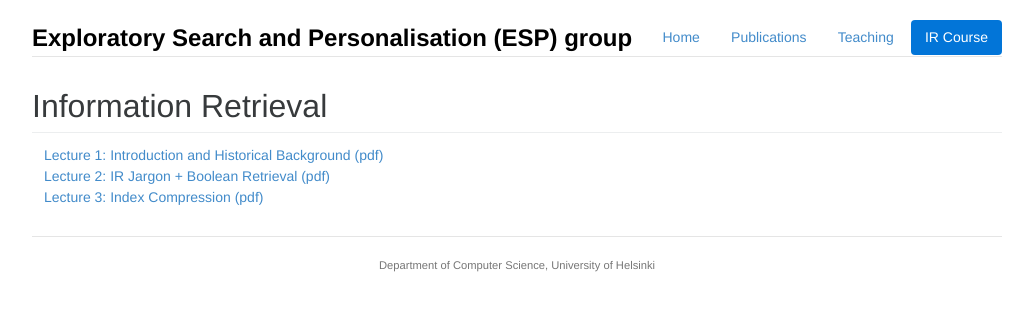
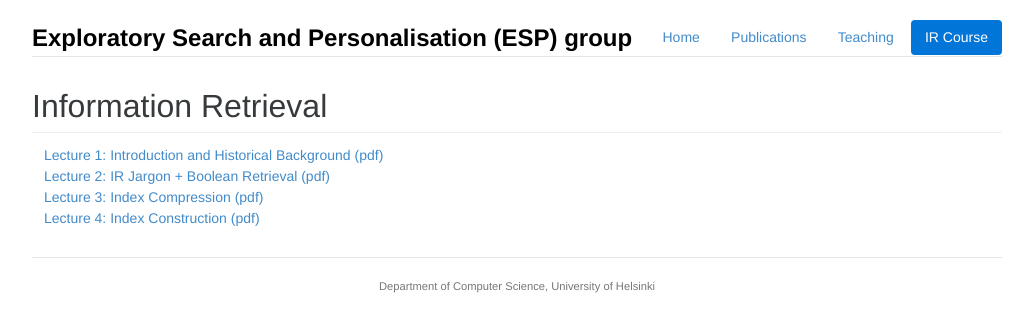
Before and after one commit to ajm/group-website, a Jekyll site: the page built from ir.html, in a window 1280 px wide. Shown: the top 332 px of the page, without its empty margins (123-1156 px from the left). Built offline with Jekyll 4.4.1, drawn with Linux system fonts in a browser that asks for light colours; nearby versions of some CDN libraries; Markdown is read by kramdown in place of the engine named in the settings.

Commit message:
added missing tag

```diff
--- a/_includes/ir.html
+++ b/_includes/ir.html
@@ -5,7 +5,8 @@
         <td>
             <a href="lectures/ir/IR-intro.pdf">Lecture 1: Introduction and Historical Background (pdf)</a><br/>
             <a href="lectures/ir/DATA20021-Lecture2-web.pdf">Lecture 2: IR Jargon + Boolean Retrieval (pdf)</a><br/>
-            <a href="lectures/ir/DATA20021-Lecture3-web.pdf">Lecture 3: Index Compression (pdf)</a>
+            <a href="lectures/ir/DATA20021-Lecture3-web.pdf">Lecture 3: Index Compression (pdf)</a><br/>
+            <a href="lectures/ir/DATA20021-Lecture4-web.pdf">Lecture 4: Index Construction (pdf)</a><br/>
         </td>
     </tr>
 
```
